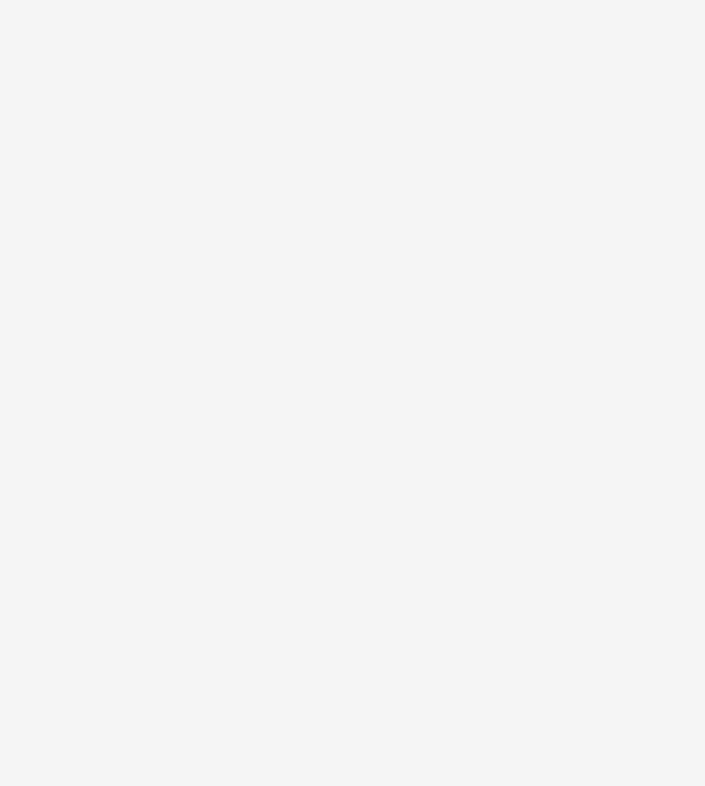
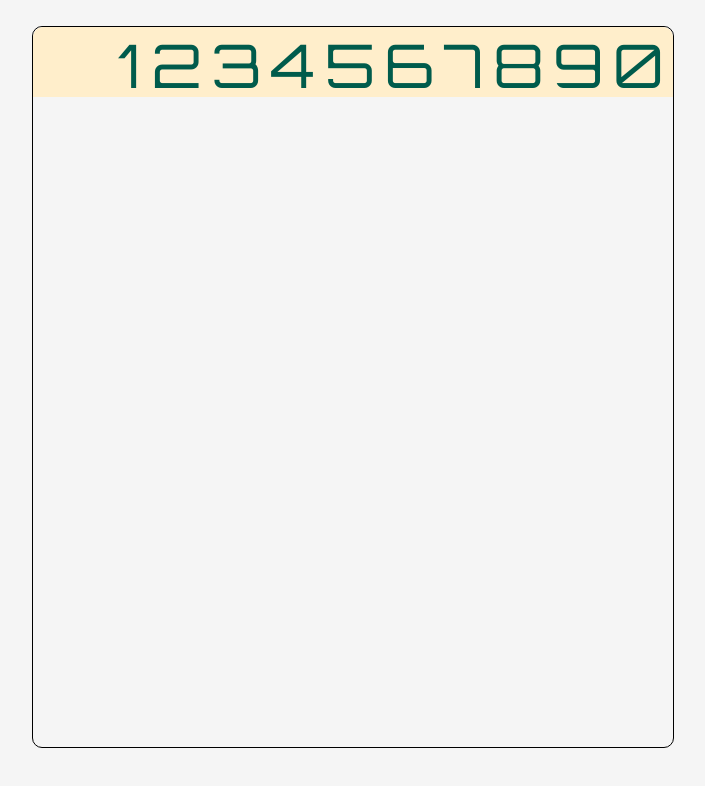
Before and after one commit to LucasSaladini/calculator, a plain HTML site: page index.html in a window 1280 px wide. Shown: the whole page, without its empty margins (287-992 px from the left). Drawn offline with Linux system fonts and the light colour scheme.

Commit message:
Created visor

```diff
--- a/index.html
+++ b/index.html
@@ -5,10 +5,21 @@
     <meta http-equiv="X-UA-Compatible" content="IE=edge">
     <meta name="viewport" content="width=device-width, initial-scale=1.0">
     <link rel="stylesheet" href="style.css">
+    <!-- Font -->
+    <link rel="preconnect" href="https://fonts.googleapis.com">
+    <link rel="preconnect" href="https://fonts.gstatic.com" crossorigin>
+    <link href="https://fonts.googleapis.com/css2?family=Orbitron&display=swap" rel="stylesheet">
     <title>Calculator</title>
 </head>
 <body>
-    <main></main>
+    <main>
+        <div class="container">
+            <div class="visor">
+                <div class="numbers">1234567890</div>
+            </div>
+            <div class="buttons"></div>
+        </div>
+    </main>
 
     <!-- Scripts -->
     <script src="script.js"></script>
--- a/style.css
+++ b/style.css
@@ -3,6 +3,37 @@
     padding: 0;
 }
 
+:root {
+    --beige: #e1c699;
+    --lightbeige: #ffeecb;
+    --darkbeige: #a99066;
+    --green: #005b4c;
+}
+
 body {
     background: whitesmoke;
 }
+
+.container {
+    width: 50%;
+    height: 90vh;
+    display: flex;
+    border: 1px solid black;
+    border-radius: 10px;
+    margin: 2% auto;
+}
+
+.visor {
+    width: 100%;
+    height: 70px;
+    background: var(--lightbeige);
+    border-radius: 10px 10px 0 0;
+}
+
+.visor .numbers {
+    color: var(--green);
+    font-size: 60px;
+    font-family: 'Orbitron', sans-serif;
+    letter-spacing: 10px;
+    text-align: right;
+}
```
